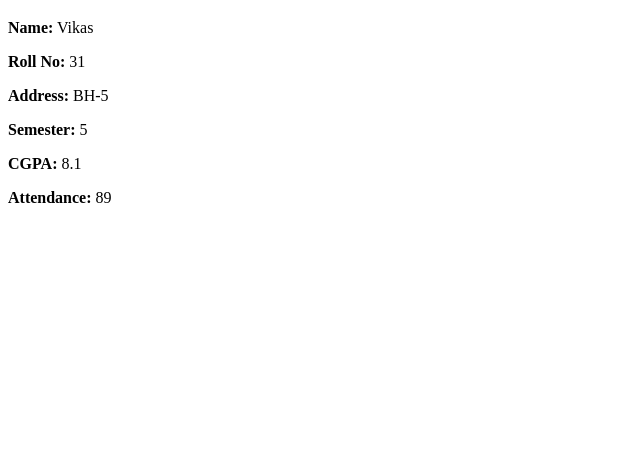
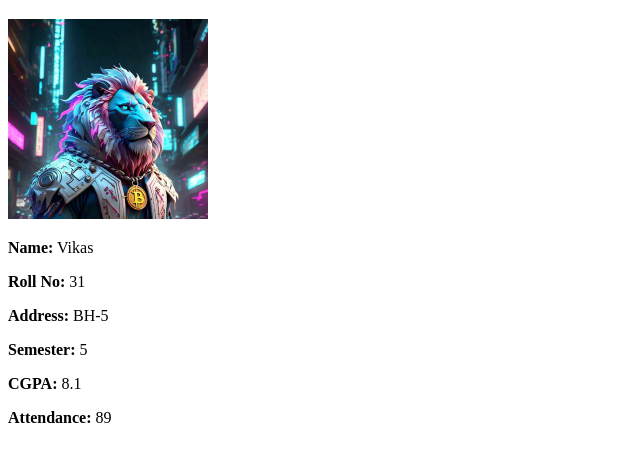
Before and after one commit to vikas5172/Task, a plain HTML site: page index.html in a window 1280 px wide. Shown: the part 61-522 px from the top of the page, without its empty margins (0-640 px from the left). Drawn offline with Linux system fonts and the light colour scheme.

Commit message:
Version 2

```diff
--- a/index.html
+++ b/index.html
@@ -6,6 +6,7 @@
 </head>
 <body>
     <h1>About Me</h1>
+    <img src="Vikas.jpg" alt="My Photo" width="200">
     <p><strong>Name:</strong> Vikas</p>
     <p><strong>Roll No:</strong> 31</p>
     <p><strong>Address:</strong> BH-5</p>
```
Also changed, not shown: Vikas.jpg (added).
